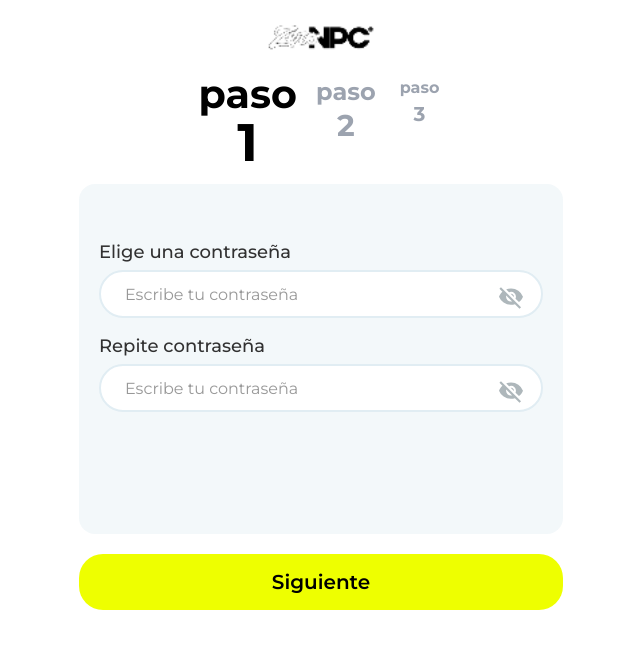
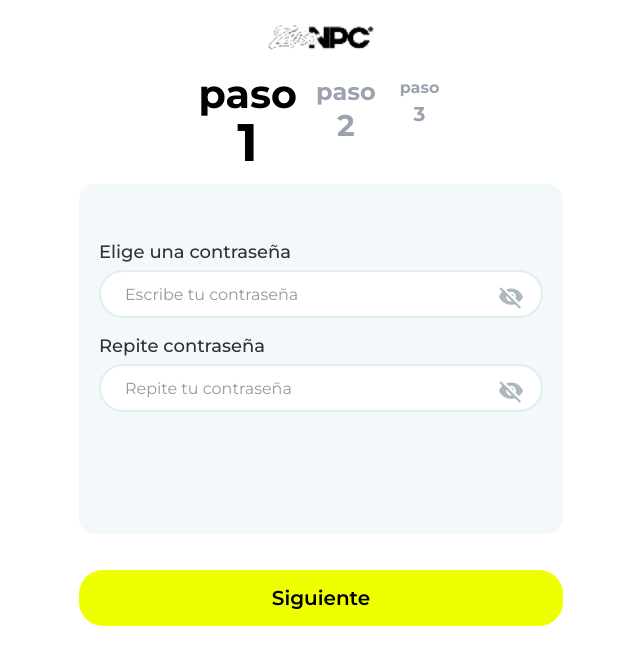
Before and after one commit to biluses/npc_fe, a Next.js app: page /personal-details in a window 1280 px wide. Shown: the top 664 px of the page, without its empty margins (319-959 px from the left). Built offline with nearby package versions, Linux system fonts and the light colour scheme.

Commit message:
integration sign up api

```diff
--- a/src/app/(auth)/personal-details/page.jsx
+++ b/src/app/(auth)/personal-details/page.jsx
@@ -1,10 +1,22 @@
 "use client";
 import { useState } from "react";
 import { useRouter } from "next/navigation";
+import { useFormik } from "formik";
+import * as Yup from "yup";
+import { useDispatch, useSelector } from "react-redux";
+import { toast } from "react-toastify";
+import { useRegisterMutation } from "../../../../services/auth/auth";
+import { setEmail, setLogin } from "../../../../redux/reducers/slice/authSlice";
 
 const MultiStepForm = () => {
+    const dispatch = useDispatch();
+    const userEmail = useSelector((state) => state?.persistedReducer.user.email);
     const [step, setStep] = useState(1);
     const [image, setImage] = useState(null);
+    const [showPassword, setShowPassword] = useState(false);
+    const [showConfirmPassword, setShowConfirmPassword] = useState(false);
+    const [register] = useRegisterMutation();
+
     const router = useRouter();
     const handleImageChange = (e) => {
         const file = e.target.files[0];
@@ -12,7 +24,69 @@ const MultiStepForm = () => {
             setImage(URL.createObjectURL(file));
         }
     };
-    const nextStep = () => setStep((prev) => Math.min(prev + 1, 3));
+
+    const validationSchemas = [
+        Yup.object({
+            password: Yup.string().min(6, "Min 6 characters").required("Required"),
+            confirmPassword: Yup.string()
+                .oneOf([Yup.ref("password"), null], "Passwords must match")
+                .required("Required"),
+        }),
+        Yup.object({
+            username: Yup.string().required("Name is required"),
+            address1: Yup.string().required("Required"),
+            address2: Yup.string().required("Required"),
+            city: Yup.string().required("Required"),
+            state: Yup.string().required("Required"),
+            postalCode: Yup.string().required("Required"),
+        }),
+        Yup.object({}),
+    ];
+
+    const formik = useFormik({
+        initialValues: {
+            password: "",
+            confirmPassword: "",
+            username: "",
+            address1: "",
+            address2: "",
+            postalCode: "",
+            city: "",
+            state: "",
+        },
+        validationSchema: validationSchemas[step - 1],
+        enableReinitialize: true,
+        onSubmit: async (values) => {
+            if (step < 3) {
+                setStep((prev) => prev + 1);
+            } else {
+                console.log("Final Values", values);
+                const { confirmPassword, ...filterPayload } = values;
+                const payload = {
+                    email: userEmail,
+                    loginType: "email",
+                    ...filterPayload,
+                    ...(image != null && { profilePicture: image })
+                }
+                try {
+                    const response = await register(payload).unwrap();
+                    toast.success(response.message);
+                    console.log("response", response);
+                    dispatch(setEmail(null));
+                    dispatch(setLogin(response?.data))
+                    router.push("/profile");
+
+                } catch (err) {
+                    console.log("signup api error", err);
+                    toast.error(err?.data?.message || 'Something went wrong');
+                } finally {
+                    setSubmitting(false);
+                    resetForm();
+                }
+                router.push("/profile");
+            }
+        },
+    });
 
     return (
         <div className="p-5">
@@ -40,34 +114,111 @@ const MultiStepForm = () => {
                 </div>
             </div>
 
+            <form onSubmit={formik.handleSubmit}>
                 {
                     step === 1 && (
-                    <div className="login-form-bg  transition-all duration-500 scale-100">
+                        <div className="login-form-bg transition-all duration-500 scale-100">
                             <p className="form-field-title">Elige una contraseña</p>
                             <div className="password-main-div">
-                            <input type="password" name="email" placeholder="Escribe tu contraseña" className="relative common-input" />
-                            <img src="/images/invisible_icon.svg" className="password-icon-img" alt="password-icon" />
+                                <input
+                                    type={showPassword ? "text" : "password"}
+                                    name="password"
+                                    placeholder="Escribe tu contraseña"
+                                    className="common-input"
+                                    value={formik.values.password}
+                                    onChange={formik.handleChange}
+                                    onBlur={formik.handleBlur}
+                                />
+                                <img src={showPassword ? "/images/visibility_icon.svg" : "/images/invisible_icon.svg"} className="password-icon-img" alt="password-icon" onClick={() => setShowPassword((prev) => !prev)} />
                             </div>
+                            {formik.touched.password && formik.errors.password && (
+                                <div className="error-msg">{formik.errors.password}</div>
+                            )}
                             <p className="form-field-title">Repite contraseña</p>
                             <div className="password-main-div">
-
-                            <input type="password" name="email" placeholder="Escribe tu contraseña" className="relative common-input" />
-                            <img src="/images/invisible_icon.svg" className="password-icon-img" alt="password-icon" />
+                                <input
+                                    type={showConfirmPassword ? "text" : "password"}
+                                    name="confirmPassword"
+                                    placeholder="Repite tu contraseña"
+                                    className="common-input"
+                                    value={formik.values.confirmPassword}
+                                    onChange={formik.handleChange}
+                                    onBlur={formik.handleBlur}
+                                />
+                                <img src={showConfirmPassword ? "/images/visibility_icon.svg" : "/images/invisible_icon.svg"} className="password-icon-img" alt="password-icon" onClick={() => setShowConfirmPassword((prev) => !prev)} />
                             </div>
+                            {formik.touched.confirmPassword && formik.errors.confirmPassword && (
+                                <div className="error-msg">{formik.errors.confirmPassword}</div>
+                            )}
                         </div>
                     )
                 }
 
                 {
                     step === 2 && (
-                    <div className="login-form-bg  transition-all duration-500 scale-100">
+                        <div className="login-form-bg block space-y-2 transition-all duration-500 scale-100">
                             <p className="form-field-title">¿Cómo te llamamos?</p>
-                        <input type="text" name="text" placeholder="Tu nombre" className="my-2.5 common-input" />
-                        <p className="form-field-title">Dirección para recibir tokens</p>
-                        <input type="text" name="address1" placeholder="Dirección 1" className="my-2.5 common-input" />
-                        <input type="text" name="address1" placeholder="Dirección 2" className="common-input" />
-                        <input type="text" placeholder="Código postal" className="my-2.5 common-input !w-1/2" />
-                        <input type="number" name="text" placeholder="Provincia" className="common-input" />
+                            <input
+                                type="text"
+                                name="username"
+                                placeholder="Tu nombre"
+                                className="common-input"
+                                value={formik.values.username}
+                                onChange={formik.handleChange}
+                                onBlur={formik.handleBlur}
+                            />
+                            {formik.touched.username && formik.errors.username && (
+                                <div className="error-msg my-1">{formik.errors.username}</div>
+                            )}
+                            <p className="form-field-title pt-8">Dirección para recibir tokens</p>
+                            <input
+                                type="text"
+                                name="address1"
+                                placeholder="Dirección 1"
+                                className="common-input"
+                                value={formik.values.address1}
+                                onChange={formik.handleChange}
+                                onBlur={formik.handleBlur}
+                            />
+                            {formik.touched.address1 && formik.errors.address1 && (
+                                <div className="error-msg">{formik.errors.address1}</div>
+                            )}
+                            <input
+                                type="text"
+                                name="address2"
+                                placeholder="Dirección 2"
+                                className="common-input"
+                                value={formik.values.address2}
+                                onChange={formik.handleChange}
+                                onBlur={formik.handleBlur}
+                            />
+                            <input
+                                type="text"
+                                name="city"
+                                placeholder="Provincia"
+                                className="common-input"
+                                value={formik.values.city}
+                                onChange={formik.handleChange}
+                                onBlur={formik.handleBlur}
+                            />
+                            <input
+                                type="text"
+                                name="state"
+                                placeholder="estado"
+                                className="common-input"
+                                value={formik.values.state}
+                                onChange={formik.handleChange}
+                                onBlur={formik.handleBlur}
+                            />
+                            <input
+                                type="text"
+                                name="postalCode"
+                                placeholder="Código postal"
+                                className="common-input !w-1/2"
+                                value={formik.values.postalCode}
+                                onChange={formik.handleChange}
+                                onBlur={formik.handleBlur}
+                            />
                         </div>
                     )
                 }
@@ -108,13 +259,10 @@ const MultiStepForm = () => {
                         </div>
                     )
                 }
-
-            <button
-                className="main-button"
-                onClick={step === 3 ? () => router.push("/profile") : nextStep}
-            >
+                <button type="submit" className="main-button mt-4">
                     {step === 3 ? "Hecho" : "Siguiente"}
                 </button>
+            </form>
         </div >
     );
 };
--- a/src/app/(auth)/signup/page.jsx
+++ b/src/app/(auth)/signup/page.jsx
@@ -2,10 +2,33 @@
 import Link from "next/link";
 import { useRouter } from "next/navigation";
 import { useState } from "react";
+import { useFormik } from "formik";
+import * as Yup from "yup";
+import { useDispatch } from 'react-redux';
+import { toast } from "react-toastify";
+import { setEmail } from "../../../../redux/reducers/slice/authSlice";
 
 const Carousel = () => {
     const [isShow, setIsShow] = useState(false);
     const router = useRouter();
+    const dispatch = useDispatch();
+
+    const formik = useFormik({
+        initialValues: {
+            email: "",
+        },
+        validationSchema: Yup.object({
+            email: Yup.string()
+                .email("Correo electrónico no válido")
+                .required("El correo electrónico es obligatorio"),
+        }),
+        onSubmit: (values) => {
+            console.log("Form values:", values);
+            dispatch(setEmail(values.email));
+            router.push("/personal-details");
+        },
+    });
+
     return (
         <div className="p-5">
             <div className="login-div">
@@ -24,18 +47,30 @@ const Carousel = () => {
                 </button>
                 <div className="signup-form">
                     {isShow && (
-                        <>
+                        <form onSubmit={formik.handleSubmit}>
                             <h6 className="form-field-title">Correo electrónico</h6>
-                            <input type="email" name="email" placeholder="myemail@gmail.com" className="mt-2.5 mb-6 common-input" />
+                            {/* <input type="email" name="email" placeholder="myemail@gmail.com" className="mt-2.5 mb-6 common-input" /> */}
+                            <input
+                                type="email"
+                                name="email"
+                                placeholder="myemail@gmail.com"
+                                className="mt-2.5 mb-1 common-input"
+                                value={formik.values.email}
+                                onChange={formik.handleChange}
+                                onBlur={formik.handleBlur}
+                            />
+                            {formik.touched.email && formik.errors.email && (
+                                <div className="error-msg my-1">{formik.errors.email}</div>
+                            )}
 
-                            <button className="main-button" onClick={() => router.push("/personal-details")}>Ponerse en marcha</button>
-                        </>
+                            <button className="main-button my-3" type="submit">Ponerse en marcha</button>
+                        </form>
                     )}
                 </div>
 
                 <p className="login-text">¿Ya tienes una cuenta? <Link href="/login" className="login-signup-link">Inciar sesión</Link></p>
             </div>
-        </div>
+        </div >
     );
 };
 
--- a/src/app/page.js
+++ b/src/app/page.js
@@ -1,14 +1,41 @@
 "use client"
 import Image from "next/image";
 import { useRouter } from "next/navigation";
-import { useEffect } from "react";
+import { useEffect, useState } from "react";
+import { useSelector } from "react-redux";
 
 export default function Home() {
+  const [step, setStep] = useState(false);
   const router = useRouter();
+  const userAuth = useSelector((state) => state?.persistedReducer.user.userData);
+  console.log("===========>", userAuth);
+
   useEffect(() => {
-    router.push("/splash")
-  }, [])
+    const firstTimer = setTimeout(() => {
+      setStep(true); // Show second splash screen after 3 seconds
+    }, 2000);
+
+    const secondTimer = setTimeout(() => {
+      if (userAuth?.token) {
+        console.log("in if");
+        router.push("/profile");
+      } else {
+        router.push("/intro");
+      }
+    }, 4000);
+
+    return () => {
+      clearTimeout(firstTimer);
+      clearTimeout(secondTimer);
+    };
+  }, [router]);
+
   return (
-    <div>Welcome</div>
+    <div className="main-div">
+      <div className="logo-div">
+        <img src="/images/Logo.png" alt="logo" />
+      </div>
+      {step && <p className="auth-app-title title-animation ">comparte conexión</p>}
+    </div>
   );
 }
```
Lines whose indentation alone changed are shown as unchanged.
